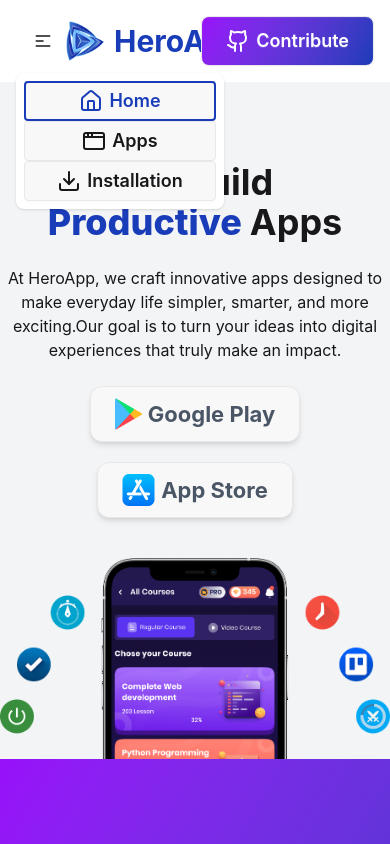
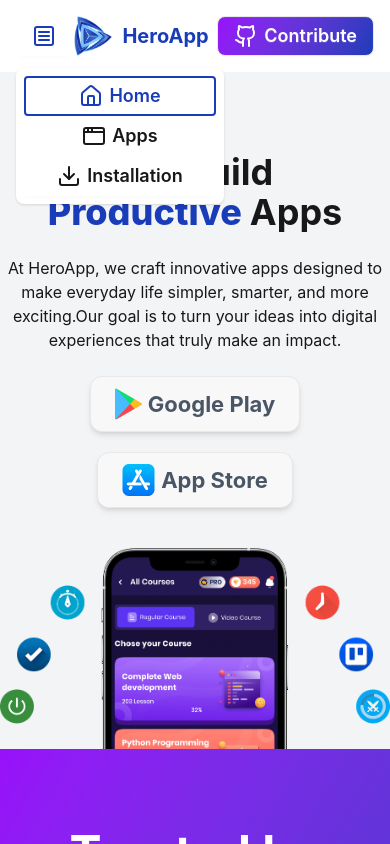
Before and after one commit to AtikHasan16/Hero-App-PHA8, a React (Vite) app: page / in a window 390 px wide. Both pictures are taken after a click on the button 43 px from the left and 41 px from the top of the page. Shown: the top 844 px of the page. Built offline with nearby package versions, Linux system fonts and the light colour scheme.

Commit message:
added more responsiveness

```diff
--- a/src/Components/Navbar.jsx
+++ b/src/Components/Navbar.jsx
@@ -2,17 +2,27 @@
 import Container from "./Container";
 import logo from "../assets/logo.png";
 import { Link, NavLink } from "react-router";
-import { AppWindow, Download, Github, Home, Settings } from "lucide-react";
+import {
+  AppWindow,
+  Download,
+  Github,
+  Home,
+  LineChart,
+  Settings,
+  SquareMenu,
+} from "lucide-react";
+
+const navButtonStyle = "btn md:btn-ghost bg-white border-0 text-lg";
 const Navbar = () => {
   const navLinks = (
     <div className="flex flex-col md:flex-row md:gap-10 font-bold ">
-      <NavLink to={"/"} className={"btn md:btn-ghost text-lg"}>
+      <NavLink to={"/"} className={navButtonStyle}>
         <Home></Home> Home
       </NavLink>
-      <NavLink to={"/apps"} className={"btn md:btn-ghost text-lg"}>
+      <NavLink to={"/apps"} className={navButtonStyle}>
         <AppWindow></AppWindow> Apps
       </NavLink>
-      <NavLink to={"/installation"} className={"btn md:btn-ghost text-lg"}>
+      <NavLink to={"/installation"} className={navButtonStyle}>
         <Download></Download> Installation
       </NavLink>
     </div>
@@ -26,23 +36,9 @@
               <div
                 tabIndex={0}
                 role="button"
-                className="btn btn-ghost lg:hidden"
+                className="btn bg-white border-0 lg:hidden"
               >
-                <svg
-                  xmlns="http://www.w3.org/2000/svg"
-                  className="h-5 w-5"
-                  fill="none"
-                  viewBox="0 0 24 24"
-                  stroke="currentColor"
-                >
-                  {" "}
-                  <path
-                    strokeLinecap="round"
-                    strokeLinejoin="round"
-                    strokeWidth="2"
-                    d="M4 6h16M4 12h8m-8 6h16"
-                  />{" "}
-                </svg>
+                <SquareMenu color="#193cb8" />
               </div>
               <ul
                 tabIndex={0}
@@ -53,7 +49,7 @@
             </div>
             <Link
               to={"/"}
-              className=" flex items-center justify-center font-bold gap-2 text-3xl text-blue-800"
+              className=" flex items-center justify-center font-bold gap-2 text-xl md:text-3xl text-blue-800"
             >
               <img src={logo} className="w-10" alt="" />
               HeroApp
@@ -66,7 +62,7 @@
             <Link
               to={"https://github.com/AtikHasan16"}
               target={"_blank"}
-              className="btn rounded-lg p-6 bg-linear-120 from-purple-600 to-blue-800 text-white text-lg hover:scale-105 transition duration-300 hover:bg-linear-90 hover:from-black"
+              className="btn rounded-lg md:p-6 bg-linear-120 from-purple-600 to-blue-800 text-white text-lg hover:scale-105 transition duration-300 hover:bg-linear-90 hover:from-black"
             >
               <Github /> Contribute
             </Link>
```
